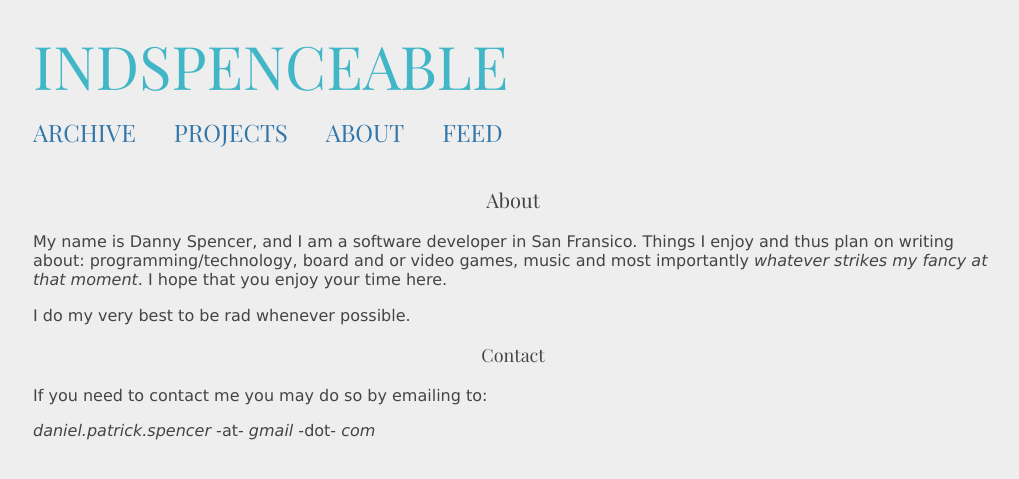
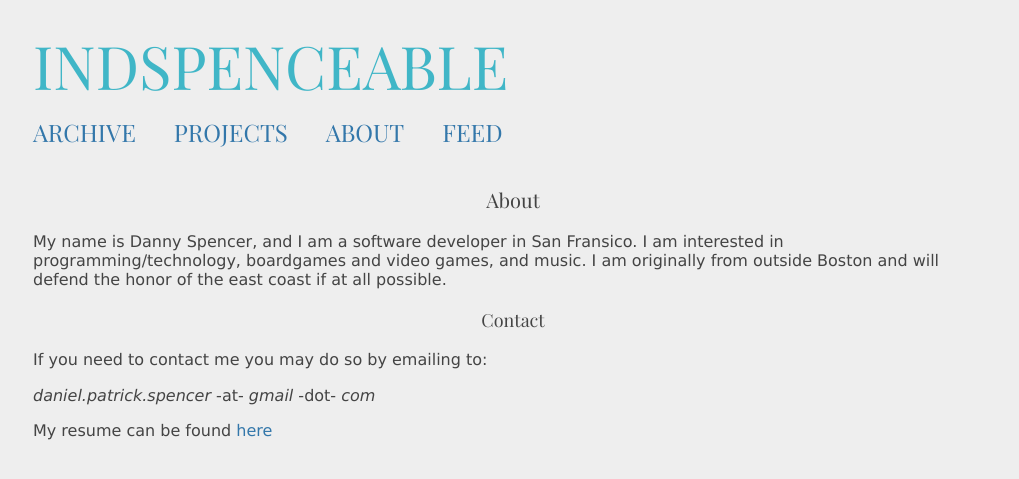
Before and after one commit to indspenceable/indspenceable.github.com, a Jekyll site: the page built from about.md, in a window 1280 px wide. Shown: the top 479 px of the page, without its empty margins (127-1146 px from the left). Built offline with Jekyll 4.4.1, drawn with Linux system fonts in a browser that asks for light colours; some web fonts are replaced.

Commit message:
Added resume

```diff
--- a/about.md
+++ b/about.md
@@ -5,12 +5,12 @@ title: About
 
 ### About
 
-My name is Danny Spencer, and I am a software developer in San Fransico. Things I enjoy and thus plan on writing about: programming/technology, board and or video games, music and most importantly _whatever strikes my fancy at that moment_. I hope that you enjoy your time here.
-
-I do my very best to be rad whenever possible.
+My name is Danny Spencer, and I am a software developer in San Fransico. I am interested in programming/technology, boardgames and video games, and music. I am originally from outside Boston and will defend the honor of the east coast if at all possible.
 
 #### Contact
 
 If you need to contact me you may do so by emailing to:
 
 _daniel.patrick.spencer_ -at- _gmail_ -dot- _com_
+
+My resume can be found [here](/Daniel_Spencer_Resume.pdf)
```
Also changed, not shown: 1 other file.
